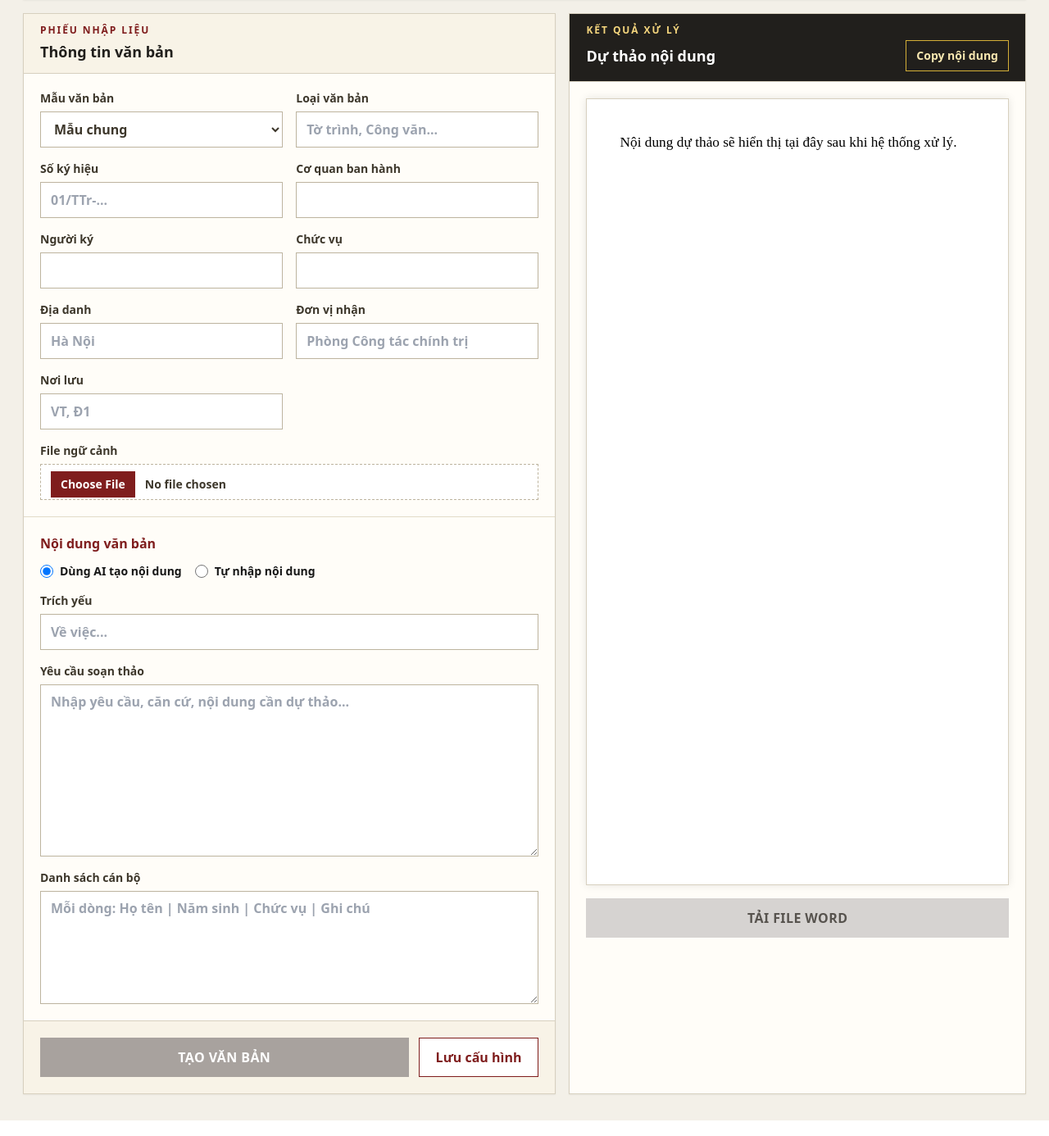
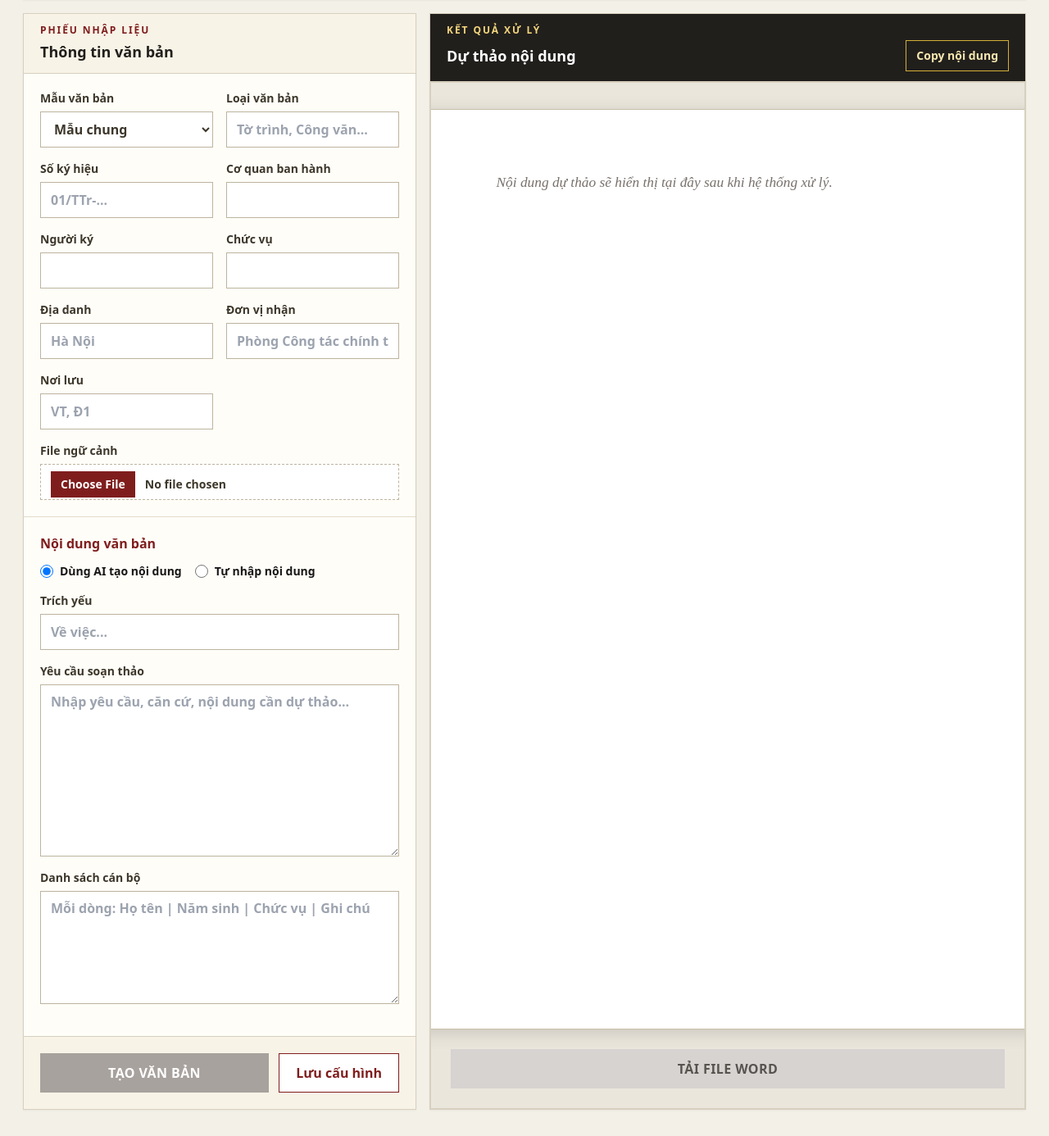
Before and after one commit to ductahuu233/he_thong_van_ban, a FastAPI app: page / in a window 1280 px wide. Shown: the part 130-1516 px from the top of the page at 82% size. Run offline with FastAPI, Linux system fonts and the light colour scheme; data comes from the database, SQL or seed files in the repository; some libraries are stand-ins or nearby versions.

Commit message:
feat: design high-fidelity A4 page layout preview for web app

```diff
--- a/static/app.js
+++ b/static/app.js
@@ -353,6 +353,53 @@ validateFormAndToggleGenerate();
 form.addEventListener("input", () => validateFormAndToggleGenerate());
 form.addEventListener("change", () => validateFormAndToggleGenerate());
 
+function formatPreviewHtml(htmlString) {
+  if (!htmlString) return "";
+  const parser = new DOMParser();
+  const doc = parser.parseFromString(htmlString, "text/html");
+
+  const tables = doc.querySelectorAll("table");
+  tables.forEach((table) => {
+    const text = table.textContent;
+    // Kiểm tra xem là bảng tiêu ngữ (header) hay bảng chữ ký/nơi nhận (footer) để ẩn viền
+    const isLayoutTable =
+      text.includes("CONG HOA XA HOI") ||
+      text.includes("CỘNG HÒA XÃ HỘI") ||
+      text.includes("Noi nhan:") ||
+      text.includes("Nơi nhận:") ||
+      text.includes("So:") ||
+      text.includes("Số:");
+
+    if (isLayoutTable) {
+      table.removeAttribute("border");
+      table.style.border = "none";
+      table.style.width = "100%";
+      table.style.marginBottom = "1.5em";
+      table.style.borderCollapse = "collapse";
+
+      const cells = table.querySelectorAll("td, th");
+      cells.forEach((cell) => {
+        cell.style.border = "none";
+        cell.style.padding = "4px 8px";
+        cell.style.verticalAlign = "top";
+      });
+    } else {
+      // Đây là bảng danh sách cán bộ / bảng dữ liệu cần có viền
+      table.style.borderCollapse = "collapse";
+      table.style.width = "100%";
+      table.style.marginBottom = "1.5em";
+
+      const cells = table.querySelectorAll("td, th");
+      cells.forEach((cell) => {
+        cell.style.border = "1px solid #000";
+        cell.style.padding = "6px 8px";
+      });
+    }
+  });
+
+  return doc.body.innerHTML;
+}
+
 form.addEventListener("submit", async (event) => {
   event.preventDefault();
   // Chặn nếu thiếu trường
@@ -377,7 +424,7 @@ form.addEventListener("submit", async (event) => {
     }
 
     const result = await response.json();
-    previewText.innerHTML = result.preview_html || "<p>Không có nội dung xem trước.</p>";
+    previewText.innerHTML = formatPreviewHtml(result.preview_html) || "<p>Không có nội dung xem trước.</p>";
     previewText.dataset.text = previewText.textContent;
     setDownloadLink(result.file_url || "", result.file_name || "");
   } catch (error) {
--- a/templates/index.html
+++ b/templates/index.html
@@ -6,27 +6,40 @@
     <title>Hệ thống hỗ trợ soạn thảo văn bản</title>
     <script src="https://cdn.tailwindcss.com"></script>
     <style>
+      .docx-preview-container {
+        background: #eae6dc;
+        padding: 1.5rem;
+        overflow: auto;
+        display: flex;
+        flex-direction: column;
+        align-items: center;
+        justify-content: flex-start;
+        border: 1px solid #d7d0bf;
+        flex: 1;
+      }
       .docx-preview {
         background: white;
-        border: 1px solid #d7d0bf;
-        padding: 2.5rem;
-        box-shadow: 0 0 10px rgba(0,0,0,0.1);
+        border: 1px solid #c8bfa8;
+        padding: 20mm 15mm 20mm 30mm; /* Lề chuẩn Nghị định 30: Trên 20mm, Phải 15mm, Dưới 20mm, Trái 30mm */
+        box-shadow: 0 4px 20px rgba(0,0,0,0.15);
         font-family: 'Times New Roman', Times, serif;
         font-size: 13pt;
-        line-height: 1.5;
+        line-height: 1.45;
         color: #000;
-        min-height: 960px;
-        overflow-y: auto;
+        width: 210mm;
+        min-height: 297mm;
+        box-sizing: border-box;
+        text-align: justify;
       }
-      .docx-preview p { margin-bottom: 0.5em; }
+      .docx-preview p { margin-bottom: 0.5em; line-height: 1.45; }
       .docx-preview table { border-collapse: collapse; width: 100%; margin-bottom: 1em; }
-      .docx-preview td, .docx-preview th { border: 1px solid #555; padding: 4px 8px; }
+      .docx-preview td, .docx-preview th { border: 1px solid #000; padding: 4px 8px; font-size: 12pt; }
       .docx-preview ul { list-style-position: inside; }
       .docx-preview ol { list-style-position: inside; }
     </style>
   </head>
   <body class="min-h-screen bg-[#f3f0e8] text-[#171717]">
-    <main class="mx-auto flex min-h-screen max-w-7xl flex-col px-3 py-4 sm:px-5 lg:px-7">
+    <main class="mx-auto flex min-h-screen max-w-[1600px] w-full flex-col px-3 py-4 sm:px-5 lg:px-7">
       <header class="border border-[#d6c38a] bg-[#7f1d1d] text-white shadow-sm">
         <div class="flex flex-col gap-4 px-4 py-4 sm:flex-row sm:items-center sm:justify-between sm:px-6">
           <div class="flex items-center gap-4">
@@ -47,7 +60,7 @@
         <div class="h-1 bg-[#d4af37]"></div>
       </header>
 
-      <section class="grid flex-1 gap-4 py-4 lg:grid-cols-[minmax(0,1.05fr)_minmax(360px,0.9fr)]">
+      <section class="grid flex-1 gap-4 py-4 lg:grid-cols-[450px_minmax(0,1fr)] xl:grid-cols-[480px_minmax(0,1fr)]">
         <form id="document-form" class="flex flex-col border border-[#d7d0bf] bg-[#fffdf8] shadow-sm">
           <div class="border-b border-[#d7d0bf] bg-[#f8f3e7] px-4 py-3 sm:px-5">
             <p class="text-xs font-bold uppercase tracking-[0.16em] text-[#7f1d1d]">Phiếu nhập liệu</p>
@@ -161,11 +174,11 @@
             </div>
           </div>
 
-          <div class="flex flex-1 flex-col gap-4 p-4 sm:p-5">
-            <div id="preview-container" class="docx-preview">
-              <p>Nội dung dự thảo sẽ hiển thị tại đây sau khi hệ thống xử lý.</p>
+          <div class="docx-preview-container gap-4">
+            <div id="preview-container" class="docx-preview my-2">
+              <p class="text-stone-500 italic">Nội dung dự thảo sẽ hiển thị tại đây sau khi hệ thống xử lý.</p>
             </div>
-            <a id="download-link" href="#" class="inline-flex min-h-12 items-center justify-center bg-[#d4af37] px-5 py-2 text-base font-bold uppercase tracking-wide text-[#17130b] transition hover:bg-[#e0bd4f] aria-disabled:pointer-events-none aria-disabled:bg-stone-300 aria-disabled:text-stone-600" aria-disabled="true">
+            <a id="download-link" href="#" class="inline-flex min-h-12 w-full max-w-[210mm] items-center justify-center bg-[#d4af37] px-5 py-2 text-base font-bold uppercase tracking-wide text-[#17130b] transition hover:bg-[#e0bd4f] aria-disabled:pointer-events-none aria-disabled:bg-stone-300 aria-disabled:text-stone-600" aria-disabled="true">
               Tải file Word
             </a>
           </div>
```
